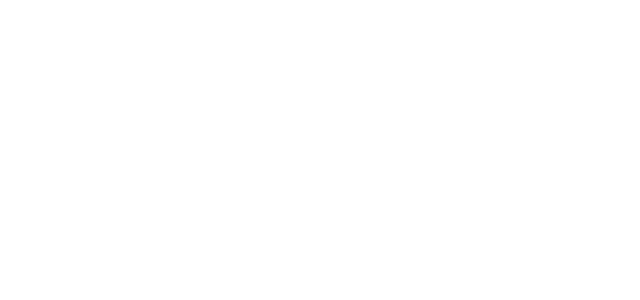
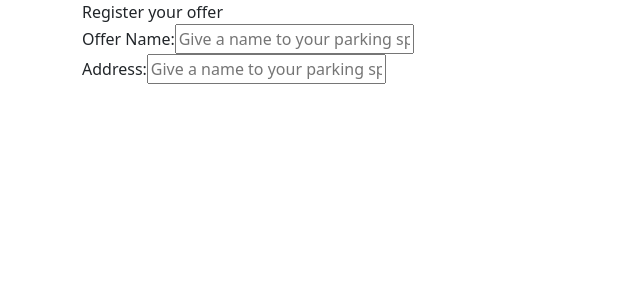
Before and after one commit to alessandraapds/spot_swap_frontend, a React (Create React App) app: page /register in a window 1280 px wide. Before the commit this address had no page. Shown: the top 300 px of the page, without its empty margins (0-640 px from the left). Built offline with nearby package versions, Linux system fonts and the light colour scheme.

Commit message:
landing page

```diff
--- a/src/App.js
+++ b/src/App.js
@@ -1,15 +1,19 @@
 import "./App.css";
 import { Route, Routes } from "react-router-dom";
+import Navbar from "./views/NavBar";
+import Landingpage from "./views/Landing";
 import Offers from "./routes/Offers";
-import Navbar from "./views/NavBar";
-import Form from "./views/Form";
+import Register from "./routes/Register";
 
 function App() {
   return (
     <>
       <Routes>
+        <Route path="/" element={<Landingpage />} />
+        <Route path="/register" element={<Register />} />
+
         <Route element={<Navbar />}>
-          <Route path="offers" element={<Form />} />
+          <Route path="/offers" element={<Offers />} />
         </Route>
       </Routes>
     </>
--- a/src/views/Form.js
+++ b/src/components/Form.js
@@ -13,13 +13,8 @@ const Form = () => {
           value={input}
           onChange={(e) => setInput(e.target.value)}
         />
-        <input
-          type="submit"
-          value="Find me a parking spot"
-          onClick={setKeyword}
-        />
+        <input type="submit" value="Find a spot" onClick={setKeyword} />
       </form>
-      <Offers keyword={keyword} />
     </div>
   );
 };
--- /dev/null
+++ b/src/components/LandingNavBar.js
@@ -0,0 +1,41 @@
+import React from "react";
+
+const LandingNavbar = () => {
+  return (
+    <div>
+      <nav class="navbar navbar-expand-lg bg-body-tertiary">
+        <div class="container-fluid">
+          <a class="navbar-brand" href="#">
+            SpotSwap
+          </a>
+          <button
+            class="navbar-toggler"
+            type="button"
+            data-bs-toggle="collapse"
+            data-bs-target="#navbarNavAltMarkup"
+            aria-controls="navbarNavAltMarkup"
+            aria-expanded="false"
+            aria-label="Toggle navigation"
+          >
+            <span class="navbar-toggler-icon"></span>
+          </button>
+          <div class="collapse navbar-collapse" id="navbarNavAltMarkup">
+            <div class="navbar-nav">
+              <a class="nav-link active" aria-current="page" href="/">
+                Offer a parking spot
+              </a>
+              <a class="nav-link" href="#">
+                Register
+              </a>
+              <a class="nav-link" href="#">
+                Login
+              </a>
+            </div>
+          </div>
+        </div>
+      </nav>
+    </div>
+  );
+};
+
+export default LandingNavbar;
--- a/src/routes/Offers.js
+++ b/src/routes/Offers.js
@@ -1,6 +1,6 @@
 import React from "react";
 
-const offers = () => {
+const Offers = () => {
   const offersArray = [
     {
       _id: "642683024454d8e663574237",
@@ -55,4 +55,4 @@ const offers = () => {
   });
 };
 
-export default offers;
+export default Offers;
--- /dev/null
+++ b/src/routes/Register.js
@@ -0,0 +1,29 @@
+import React from "react";
+
+const Register = () => {
+  return (
+    <div class="container">
+      <div>Register your offer</div>
+      <form>
+        <div>
+          Offer Name:
+          <input
+            name="name"
+            id="name"
+            placeholder="Give a name to your parking spot"
+          />
+        </div>
+        <div>
+          Address:
+          <input
+            name="name"
+            id="name"
+            placeholder="Give a name to your parking spot"
+          />
+        </div>
+      </form>
+    </div>
+  );
+};
+
+export default Register;
--- /dev/null
+++ b/src/views/Landing.js
@@ -0,0 +1,14 @@
+import React from "react";
+import LandingNavbar from "../components/LandingNavBar";
+import Form from "../components/Form";
+
+const Landingpage = () => {
+  return (
+    <div>
+      <LandingNavbar />
+      <Form />
+    </div>
+  );
+};
+
+export default Landingpage;
```
